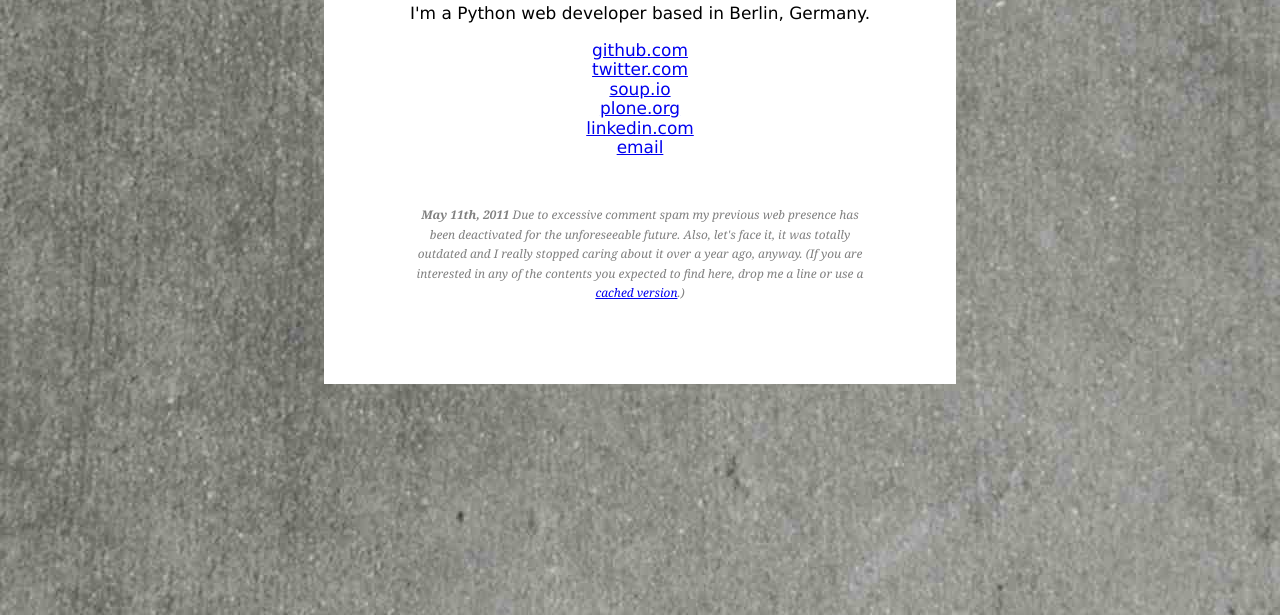
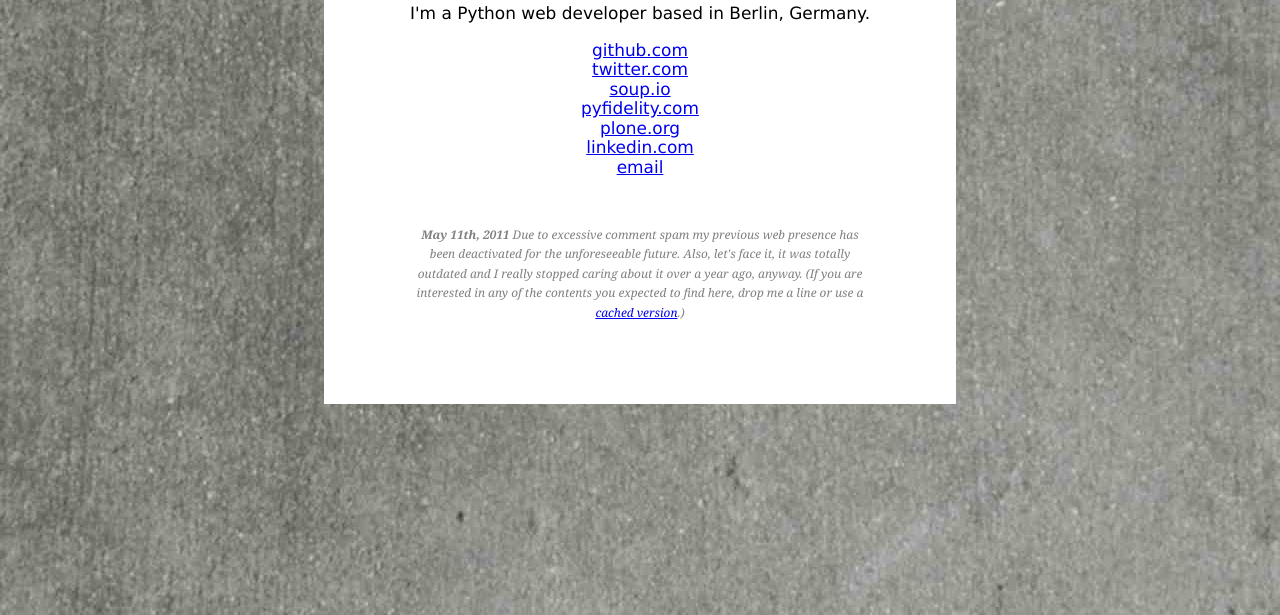
Before and after one commit to tomster/tomster.org, a plain HTML site: page maintenance.html in a window 1280 px wide. Shown: the part 185-800 px from the top of the page. Drawn offline with Linux system fonts and the light colour scheme.

Commit message:
add link to pyfidelity

```diff
--- a/maintenance.html
+++ b/maintenance.html
@@ -22,6 +22,7 @@
         <li><a href="http://github.com/tomster">github.com</a></li>
         <li><a href="http://twitter.com/tomlazar">twitter.com</a></li>
         <li><a href="http://soup.tomster.org/">soup.io</a></li>
+        <li><a href="http://pyfidelity.com/imprint.html">pyfidelity.com</a></li>
         <li><a href="http://plone.org/author/tomster">plone.org</a></li>
         <li><a href="http://de.linkedin.com/in/tomlazar">linkedin.com</a></li>
         <li><a class="email" href="mailto:tom@tomster.org">email</a></li>
```
